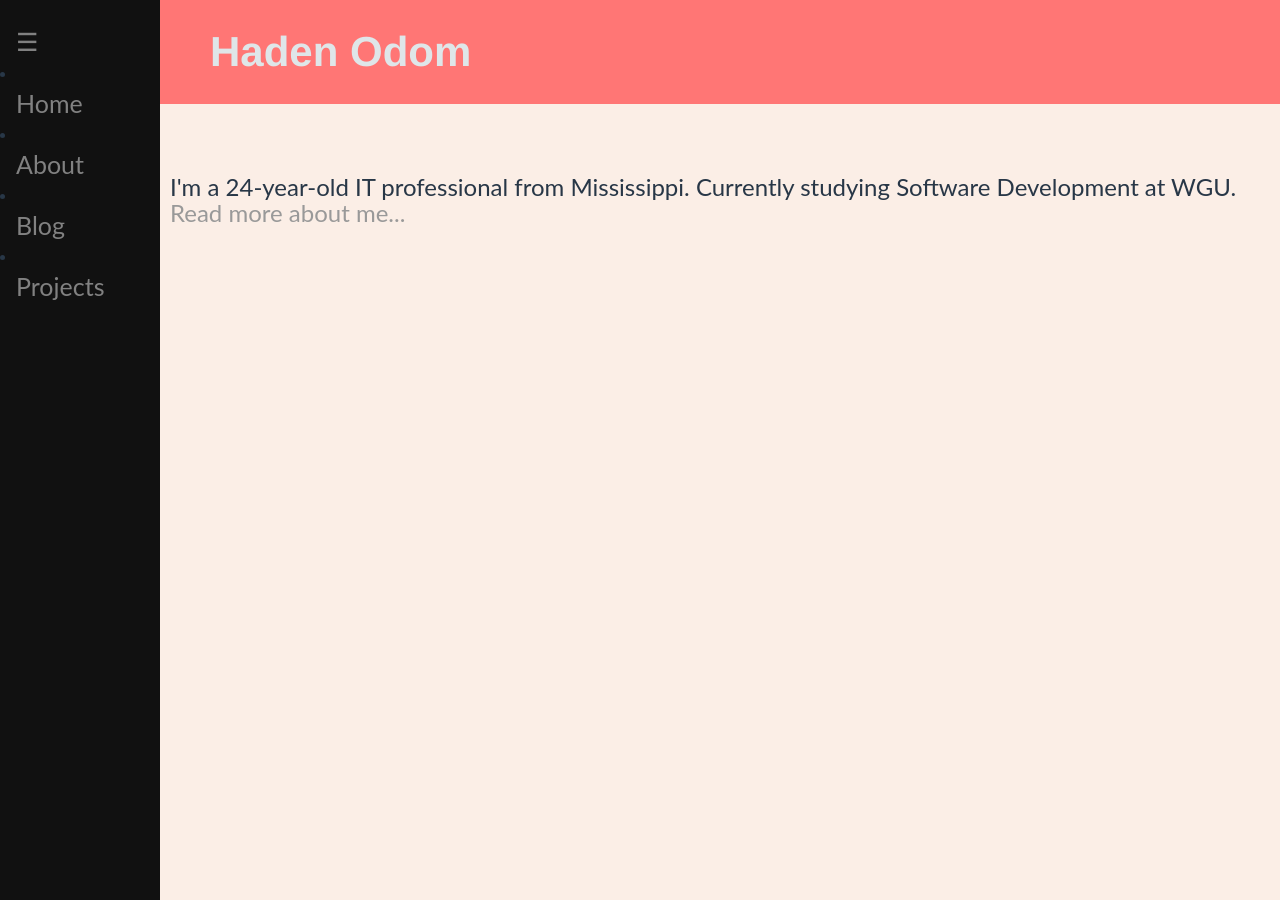
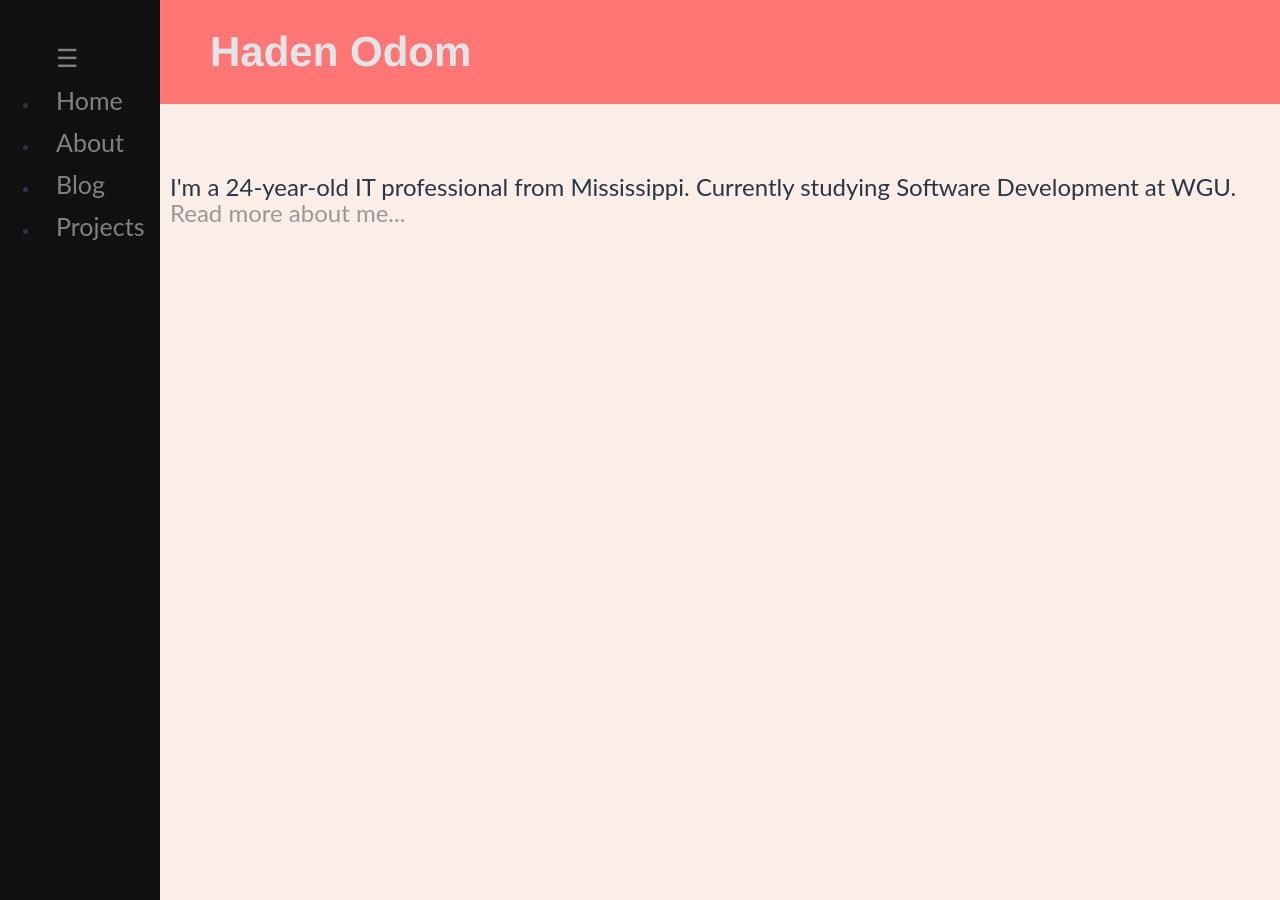
Before and after one commit to hadenodom/hadenodom.github.io, a Jekyll site: the page built from index.html, in a window 1280 px wide. Built offline with Jekyll 4.4.1, drawn with Linux system fonts in a browser that asks for light colours.

Commit message:
Fixed incorrect ID handler and broken HTML tag

```diff
--- a/_layouts/default.html
+++ b/_layouts/default.html
@@ -7,7 +7,7 @@
 			<link rel="stylesheet" type="text/css" href="/main.css">
 		</head>
 		<body>
-		<div class="sidenav"
+		<div class="sidenav" id="THEsidenav">
 					<ul>
 						<a href="javascript:void(0);" class="icon" onclick="expandIt()">&#9776;</a>
 			      <li><a href="/">Home</a></li>
```
Also changed, not shown: other parts of _layouts/default.html (+1 -1 lines).
